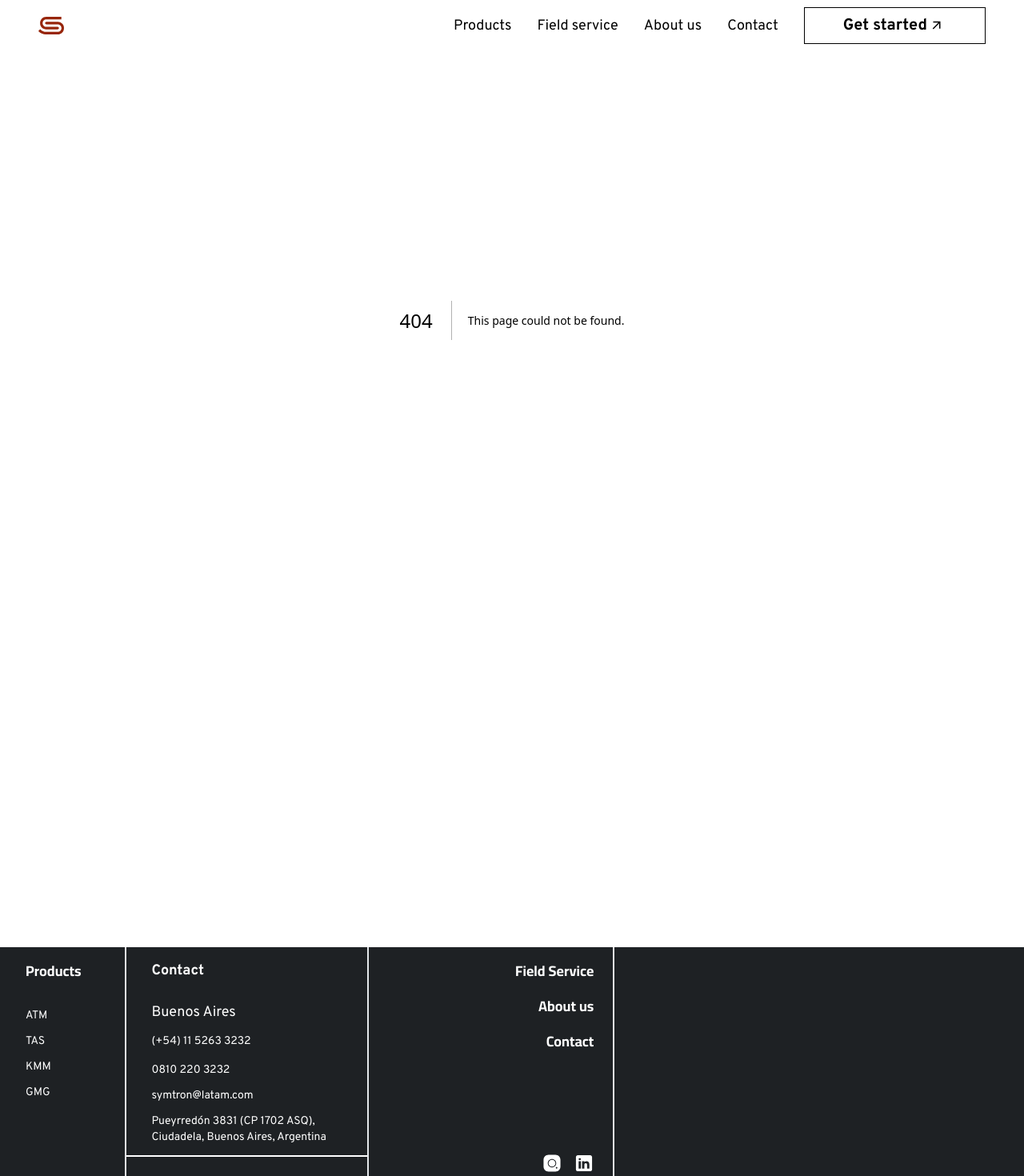
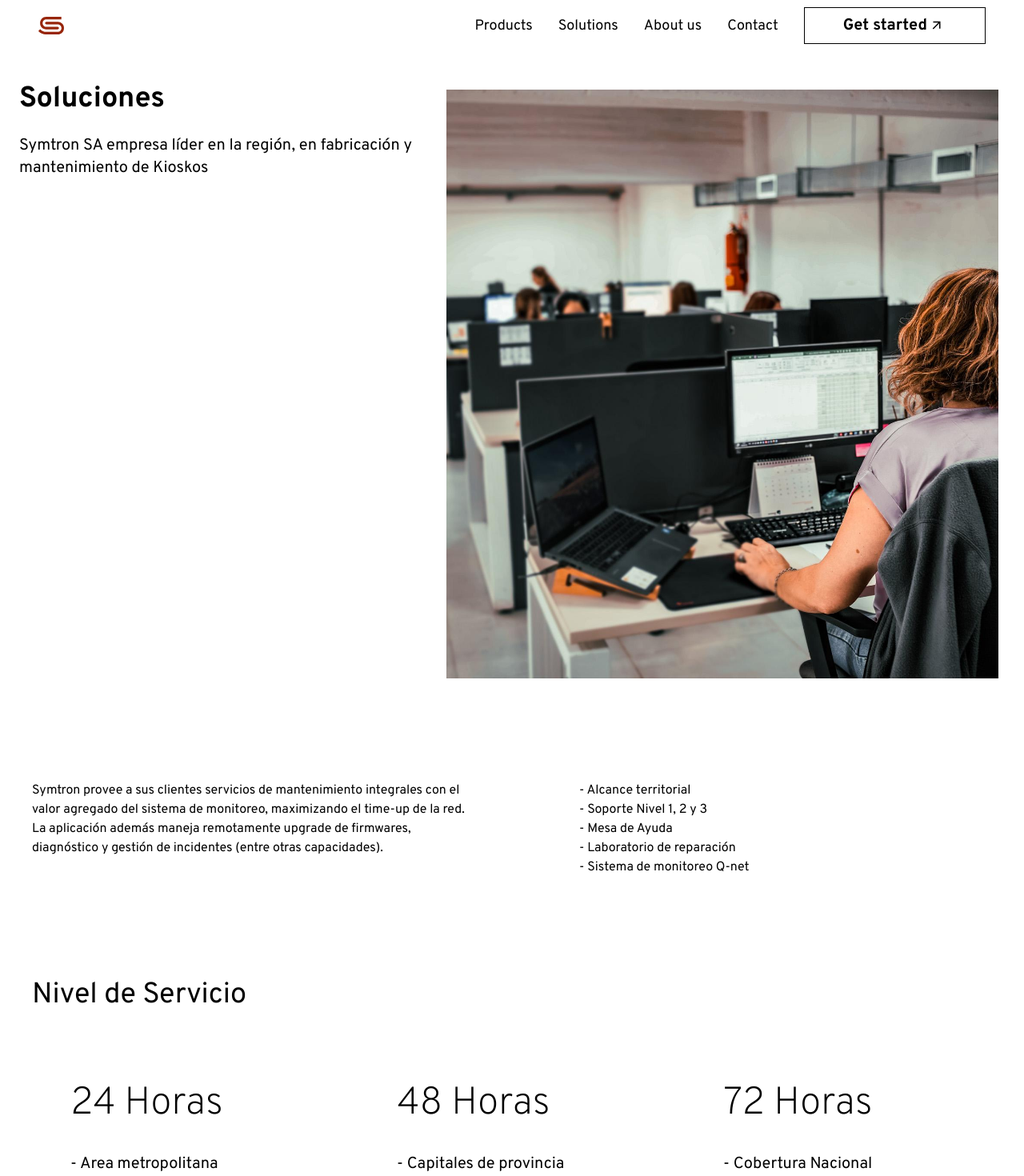
Before and after one commit to git-chad/symtron, a Next.js app: page /solutions in a window 1280 px wide. Before the commit this address had no page. Shown: the top 1470 px of the page at 80% size. Built offline with nearby package versions, Linux system fonts and the light colour scheme.

Commit message:
Update field service module and statistics

```diff
--- a/app/components/footer-module/footer.js
+++ b/app/components/footer-module/footer.js
@@ -97,9 +97,9 @@ const Footer = () => {
         <div className="flex flex-col items-end mr-6 h-[60%] relative">
           <Link
             className={`${cairo.className} font-bold text-lg 2xl:text-2xl mt-4`}
-            href="/fieldservice"
+            href="/solutions"
           >
-            Field Service
+            Solutions
           </Link>
           <Link
             className={`${cairo.className} font-bold text-lg 2xl:text-2xl mt-4`}
--- a/app/components/navbar/navbar-component.js
+++ b/app/components/navbar/navbar-component.js
@@ -76,7 +76,7 @@ const Navbar = () => {
               {showDropdown && <Dropdown families={productFamilies} isActive={showDropdown}/>}
             </li>
             <li className="cursor-pointer">
-              <Link href="#">Field service</Link>
+              <Link href="/solutions">Solutions</Link>
             </li>
             <li className="cursor-pointer">
               <Link href="/about">About us</Link>
--- a/app/components/fieldservice-module/fieldservice-component.js
+++ b/app/components/solutions-module/solutions-component.js
@@ -1,6 +1,6 @@
 import React from 'react'
 import { Cairo } from "next/font/google";
-import "./fieldservice-module.scss";
+import "./solutions-module.scss";
 
 const cairo = Cairo({
     weight: ["variable"],
@@ -24,13 +24,13 @@ const services = [
   ];
 
 
-const fieldservice = () => {
+const solutions = () => {
   return (
 
 <main className="flex flex-col mt-20 justify-items-center ml-6">
       <div className="flex flex-row  ">
         <div className="flex flex-col  ">
-          <h1 className="text-4xl font-bold mt-6">Field Service</h1>
+          <h1 className="text-4xl font-bold mt-6">Soluciones</h1>
           <p className="text-xl mt-6">
           Symtron SA empresa líder en la región, en fabricación y mantenimiento de Kioskos </p>
         </div>
@@ -81,4 +81,4 @@ const fieldservice = () => {
   )
 }
 
-export default fieldservice
+export default solutions
--- a/app/components/fieldservice-module/fieldservice-module.scss
+++ b/app/components/solutions-module/solutions-module.scss
@@ -1,4 +1,4 @@
-.fieldservice{
+.solutions{
   p, li  {
     font-size: clamp(16px, 1.5vw, 28px);
   }
--- a/app/components/statistics-module/home-statistics.js
+++ b/app/components/statistics-module/home-statistics.js
@@ -35,18 +35,18 @@ const HomeStatistics = () => {
           <div className="flex sm:flex-row flex-col lg:items-start mt-8 sm:mt-0 lg:w-1/2 w-full">
             <div className="sm:w-1/2 flex flex-col sm:items-start ml-6 sm:ml-0 sm:pr-8 lg:p-0 lg:space-y-8 2xl:space-y-0">
               <StatisticItem
-                finalValue={25}
+                finalValue={30}
                 text="Over two decades of industry leadership"
               />
               <StatisticItem
-                finalValue={8000}
+                finalValue={12000}
                 text="Of our products installed"
               />
             </div>
             <div className="sm:w-1/2 flex flex-col sm:items-start ml-6 sm:ml-0 sm:p-8 lg:p-0 lg:space-y-8 2xl:space-y-0">
               <StatisticItem finalValue={400} text="Satisfied customers" />
               <StatisticItem
-                finalValue={4}
+                finalValue={5}
                 text="Presence in 4 countries globally"
               />
             </div>
--- a/app/fieldservice/page.js
+++ b/app/solutions/page.js
@@ -1,11 +1,11 @@
 "use client";
 import React from "react";
-import Fieldservice from "../components/fieldservice-module/fieldservice-component";
+import Solutions from "../components/solutions-module/solutions-component";
 
 
 const page = () => {
   return (
-    <Fieldservice/>
+    <Solutions/>
 
   );
 };
```
